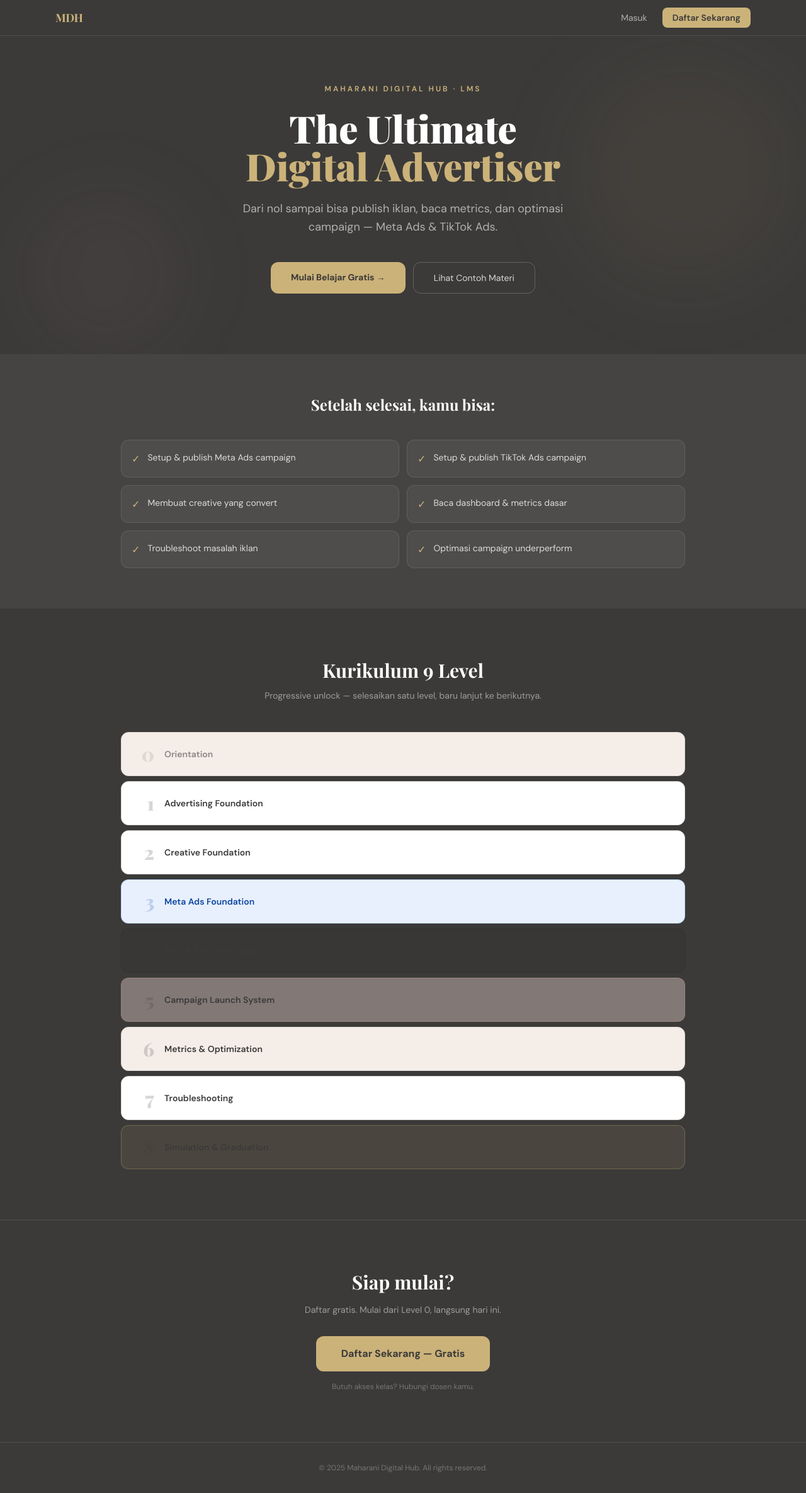
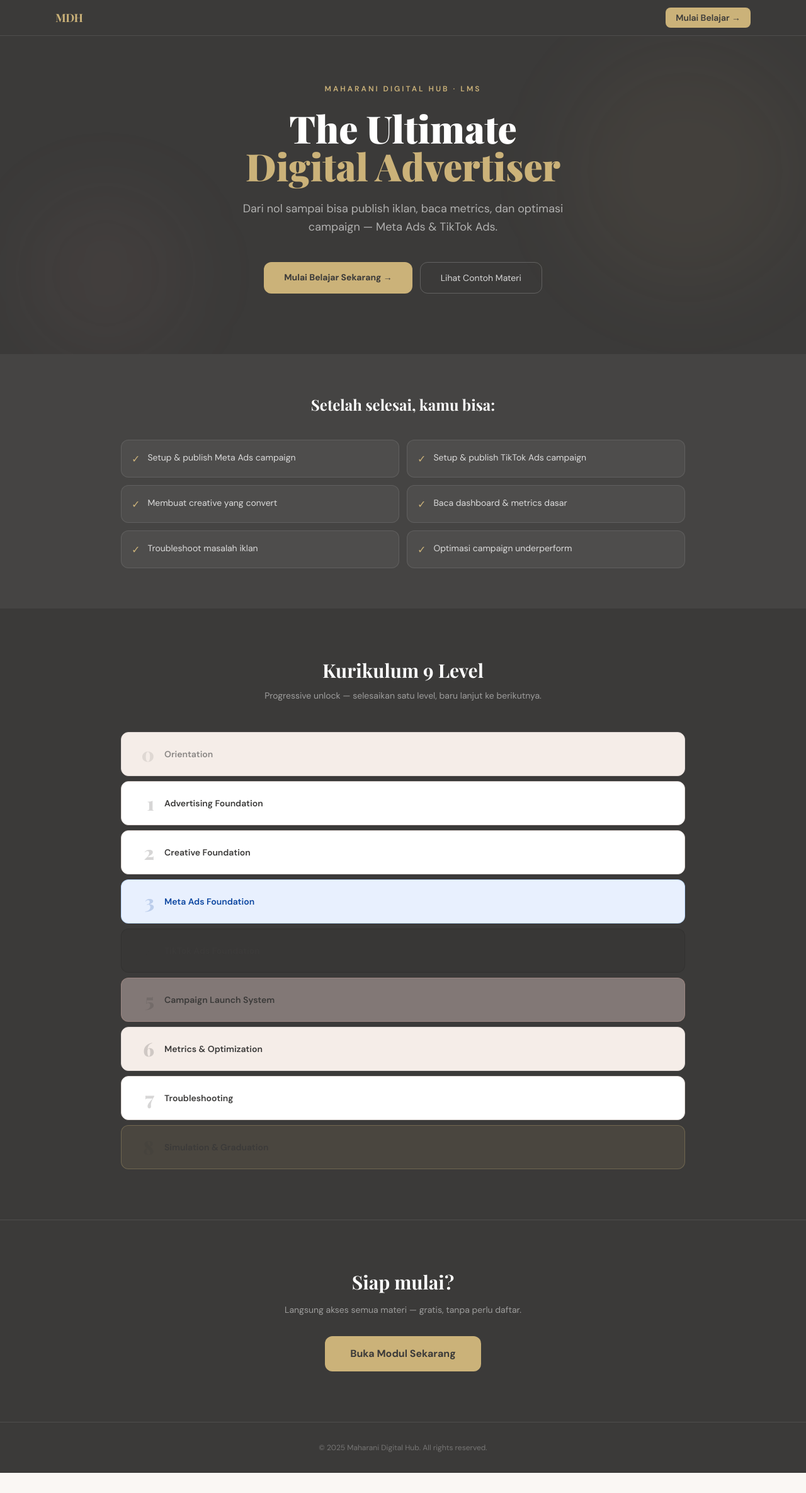
Before and after one commit to maharanidigitalhub-dev/LMS, a Next.js app: page / in a window 1280 px wide. Shown: the whole page at 63% size. After the commit the page ends 2338 px from the top, so only its background shows below. Built offline with nearby package versions, Linux system fonts and the light colour scheme; a web font is replaced by a local one.

Commit message:
fix: remove login/register — direct to modules

```diff
--- a/src/app/(marketing)/page.tsx
+++ b/src/app/(marketing)/page.tsx
@@ -1,15 +1,15 @@
 import Link from 'next/link'
 
 const LEVELS = [
-  { num: '0', label: 'Orientation',                color: 'bg-mdh-warm border-mdh-border',       text: 'text-mdh-mid' },
-  { num: '1', label: 'Advertising Foundation',     color: 'bg-white border-mdh-border',           text: 'text-mdh-dark' },
-  { num: '2', label: 'Creative Foundation',        color: 'bg-white border-mdh-border',           text: 'text-mdh-dark' },
-  { num: '3', label: 'Meta Ads Foundation',        color: 'bg-meta-light border-meta-blue/20',   text: 'text-meta-dark' },
-  { num: '4', label: 'TikTok Ads Foundation',      color: 'bg-tiktok-black/5 border-tiktok-black/10', text: 'text-mdh-dark' },
-  { num: '5', label: 'Campaign Launch System',     color: 'bg-mdh-blush/40 border-mdh-terra/30', text: 'text-mdh-dark' },
-  { num: '6', label: 'Metrics & Optimization',     color: 'bg-mdh-warm border-mdh-border',       text: 'text-mdh-dark' },
-  { num: '7', label: 'Troubleshooting',            color: 'bg-white border-mdh-border',           text: 'text-mdh-dark' },
-  { num: '8', label: 'Simulation & Graduation',    color: 'bg-mdh-gold/10 border-mdh-gold/30',   text: 'text-mdh-dark' },
+  { num: '0', label: 'Orientation',             color: 'bg-mdh-warm border-mdh-border',        text: 'text-mdh-mid' },
+  { num: '1', label: 'Advertising Foundation',  color: 'bg-white border-mdh-border',            text: 'text-mdh-dark' },
+  { num: '2', label: 'Creative Foundation',     color: 'bg-white border-mdh-border',            text: 'text-mdh-dark' },
+  { num: '3', label: 'Meta Ads Foundation',     color: 'bg-meta-light border-meta-blue/20',    text: 'text-meta-dark' },
+  { num: '4', label: 'TikTok Ads Foundation',   color: 'bg-tiktok-black/5 border-tiktok-black/10', text: 'text-mdh-dark' },
+  { num: '5', label: 'Campaign Launch System',  color: 'bg-mdh-blush/40 border-mdh-terra/30',  text: 'text-mdh-dark' },
+  { num: '6', label: 'Metrics & Optimization',  color: 'bg-mdh-warm border-mdh-border',        text: 'text-mdh-dark' },
+  { num: '7', label: 'Troubleshooting',         color: 'bg-white border-mdh-border',            text: 'text-mdh-dark' },
+  { num: '8', label: 'Simulation & Graduation', color: 'bg-mdh-gold/10 border-mdh-gold/30',    text: 'text-mdh-dark' },
 ]
 
 const OUTCOMES = [
@@ -29,14 +29,10 @@ export default function LandingPage() {
       <nav className="fixed top-0 inset-x-0 z-50 bg-mdh-dark/95 backdrop-blur border-b border-white/10">
         <div className="max-w-6xl mx-auto px-6 h-14 flex items-center justify-between">
           <span className="font-display font-bold text-mdh-gold text-lg tracking-tight">MDH</span>
-          <div className="flex items-center gap-3">
-            <Link href="/login" className="text-sm text-white/60 hover:text-white transition-colors px-3 py-1.5">
-              Masuk
-            </Link>
-            <Link href="/register" className="text-sm bg-mdh-gold text-mdh-dark font-semibold px-4 py-1.5 rounded-lg hover:opacity-90 transition-opacity">
-              Daftar Sekarang
-            </Link>
-          </div>
+          <Link href="/modules"
+            className="text-sm bg-mdh-gold text-mdh-dark font-semibold px-4 py-1.5 rounded-lg hover:opacity-90 transition-opacity">
+            Mulai Belajar →
+          </Link>
         </div>
       </nav>
 
@@ -58,8 +54,9 @@ export default function LandingPage() {
             Dari nol sampai bisa publish iklan, baca metrics, dan optimasi campaign — Meta Ads & TikTok Ads.
           </p>
           <div className="flex flex-col sm:flex-row gap-3 justify-center">
-            <Link href="/register" className="bg-mdh-gold text-mdh-dark font-bold px-8 py-3.5 rounded-xl hover:opacity-90 transition-opacity text-sm">
-              Mulai Belajar Gratis →
+            <Link href="/modules"
+              className="bg-mdh-gold text-mdh-dark font-bold px-8 py-3.5 rounded-xl hover:opacity-90 transition-opacity text-sm">
+              Mulai Belajar Sekarang →
             </Link>
             <Link href="/slides/MDH_04_Slide_Materi.html" target="_blank"
               className="border border-white/20 text-white/80 px-8 py-3.5 rounded-xl hover:bg-white/5 transition-colors text-sm">
@@ -109,11 +106,11 @@ export default function LandingPage() {
       {/* CTA */}
       <section className="py-20 px-6 border-t border-white/10 text-center">
         <h2 className="font-display text-3xl font-bold mb-4">Siap mulai?</h2>
-        <p className="text-white/50 text-sm mb-8">Daftar gratis. Mulai dari Level 0, langsung hari ini.</p>
-        <Link href="/register" className="inline-block bg-mdh-gold text-mdh-dark font-bold px-10 py-4 rounded-xl hover:opacity-90 transition-opacity">
-          Daftar Sekarang — Gratis
+        <p className="text-white/50 text-sm mb-8">Langsung akses semua materi — gratis, tanpa perlu daftar.</p>
+        <Link href="/modules"
+          className="inline-block bg-mdh-gold text-mdh-dark font-bold px-10 py-4 rounded-xl hover:opacity-90 transition-opacity">
+          Buka Modul Sekarang
         </Link>
-        <p className="text-white/30 text-xs mt-4">Butuh akses kelas? Hubungi dosen kamu.</p>
       </section>
 
       <footer className="py-8 px-6 border-t border-white/10 text-center text-white/30 text-xs">
```
